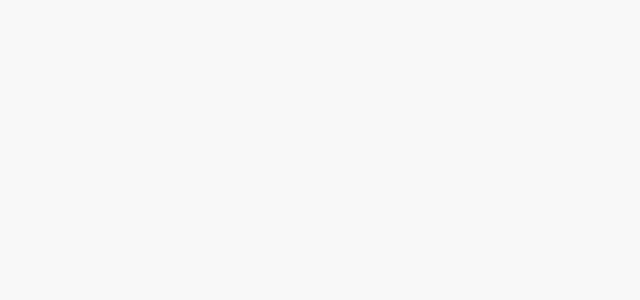
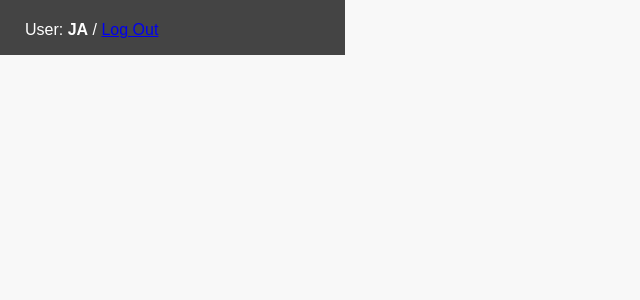
Before and after one commit to B4ch0/myBrain, a Vue app: page / in a window 1280 px wide. Shown: the top 300 px of the page, without its empty margins (0-640 px from the left). Built offline with nearby package versions, Linux system fonts and the light colour scheme.

Commit message:
Register page

```diff
--- a/src/assets/main.css
+++ b/src/assets/main.css
@@ -5,3 +5,13 @@ body, html{
     font-family: sans-serif;
     font-weight: 500;
   }
+  h1{
+    font-family: sans-serif;
+    font-size: 24px;
+    font-weight: 700;
+    line-height: 36px;
+  }
+  .container{
+    max-width: 100%;
+    margin: 0 auto;
+  }
--- a/src/components/MainScreen.vue
+++ b/src/components/MainScreen.vue
@@ -1,11 +1,19 @@
 <script setup>
 import { useRouter } from 'vue-router'
 const router = useRouter();
+
+
+function logOut(){
+
+     //gurnut na login page
+    }
 </script>
 <template>
-  <div class="container">
+   <div class="container">
     <div class="flex-row mainScreen">
-
+      <div class="flex-column menu">
+       <p >User: <strong>JA</strong> / <a href="#" @click="logOut()">Log Out</a></p>
+      </div>
     </div>
   </div>
 </template>
@@ -21,5 +29,11 @@ const router = useRouter();
 .mainScreen{
   height: 100vh;
 }
-
+.menu{
+  background-color: #444;
+  color: #fff;
+  padding: 5px 20px 0 25px;
+  overflow: scroll;
+  max-width: 300px;
+}
 </style>
--- a/src/components/TheLogin.vue
+++ b/src/components/TheLogin.vue
@@ -23,7 +23,7 @@ function login(){
         <input v-model="email" placeholder="Email" />
         <input v-model="password" placeholder="Password" type="password"/>
         <button class="submit" @click="login()">Submit</button>
-        <p>Create new account: </p>
+        <p>Create new account: <router-link to="/register">Register</router-link></p>
       </form>
   </div>
 
```
Also changed, not shown: src/components/TheRegister.vue (+16 -2 lines), src/views/RegisterView.vue (added, +9 -0 lines).
